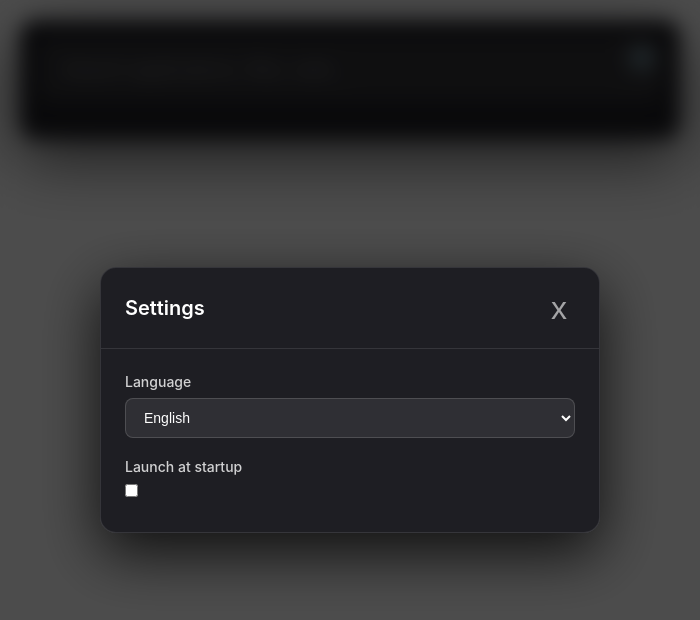
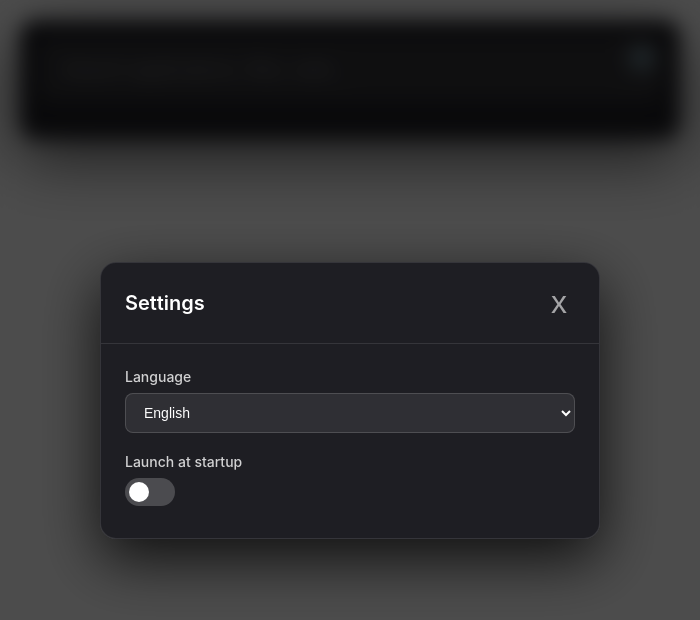
Before and after one commit to kylianjoff/spotlight-for-windows, an Electron app: page src/index.html in a window 700 px wide. Both pictures are taken after a click on the button "⚙️". Drawn offline with Linux system fonts and the light colour scheme.

Commit message:
toggle style

```diff
--- a/src/styles.css
+++ b/src/styles.css
@@ -396,3 +396,57 @@
   background: #1e1e23;
   color: white;
 }
+
+/* Toggle Switch */
+.toggle-switch {
+  position: relative;
+  display: inline-block;
+  width: 50px;
+  height: 28px;
+}
+
+.toggle-switch input {
+  opacity: 0;
+  width: 0;
+  height: 0;
+}
+
+.toggle-slider {
+  position: absolute;
+  cursor: pointer;
+  top: 0;
+  left: 0;
+  right: 0;
+  bottom: 0;
+  background-color: rgba(255, 255, 255, 0.2);
+  transition: 0.3s;
+  border-radius: 28px;
+}
+
+.toggle-slider:before {
+  position: absolute;
+  content: "";
+  height: 20px;
+  width: 20px;
+  left: 4px;
+  bottom: 4px;
+  background-color: white;
+  transition: 0.3s;
+  border-radius: 50%;
+}
+
+input:checked + .toggle-slider {
+  background-color: rgba(100, 150, 255, 0.8);
+}
+
+input:checked + .toggle-slider:before {
+  transform: translateX(22px);
+}
+
+.toggle-slider:hover {
+  background-color: rgba(255, 255, 255, 0.3);
+}
+
+input:checked + .toggle-slider:hover {
+  background-color: rgba(100, 150, 255, 0.9);
+}
```
